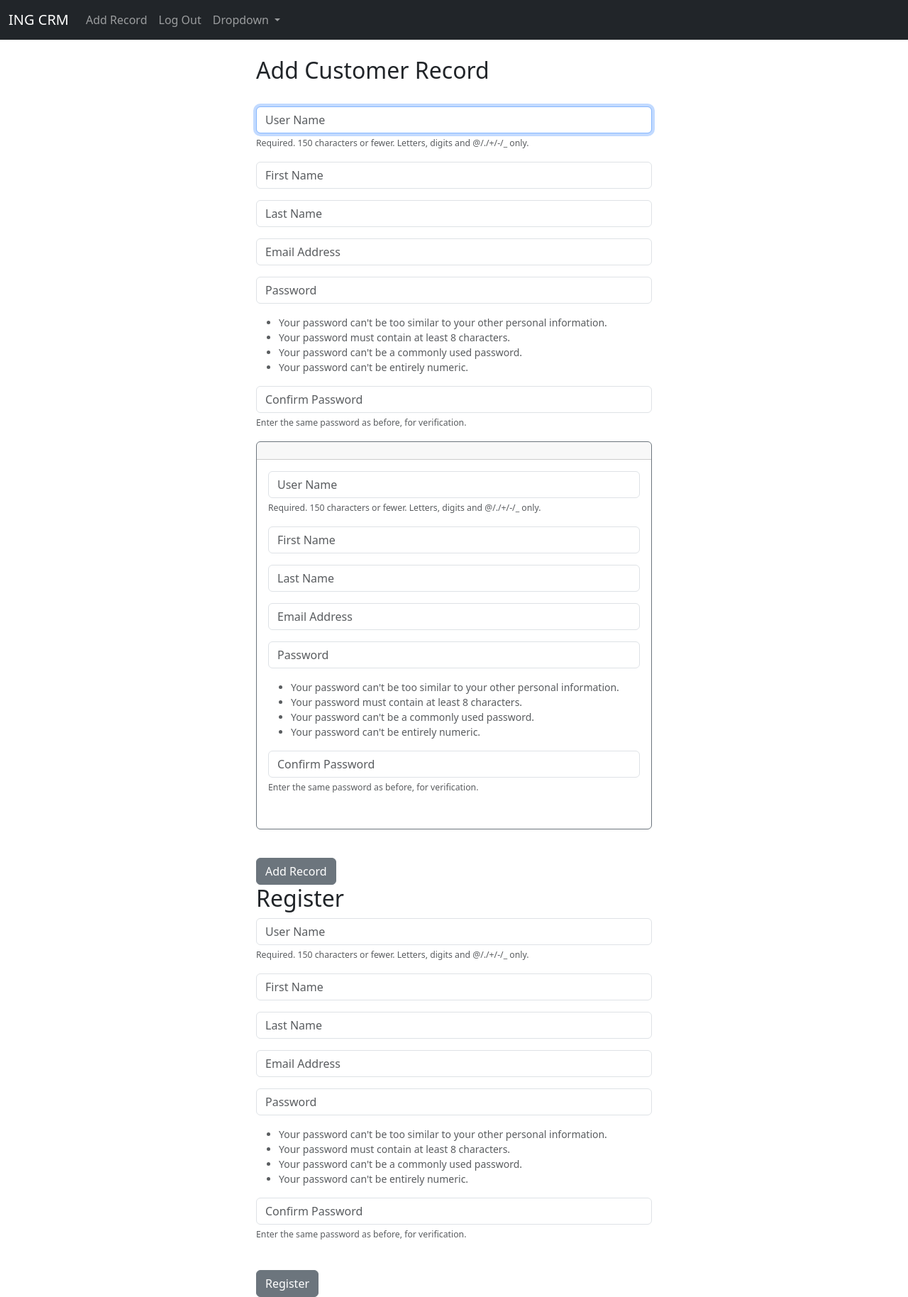
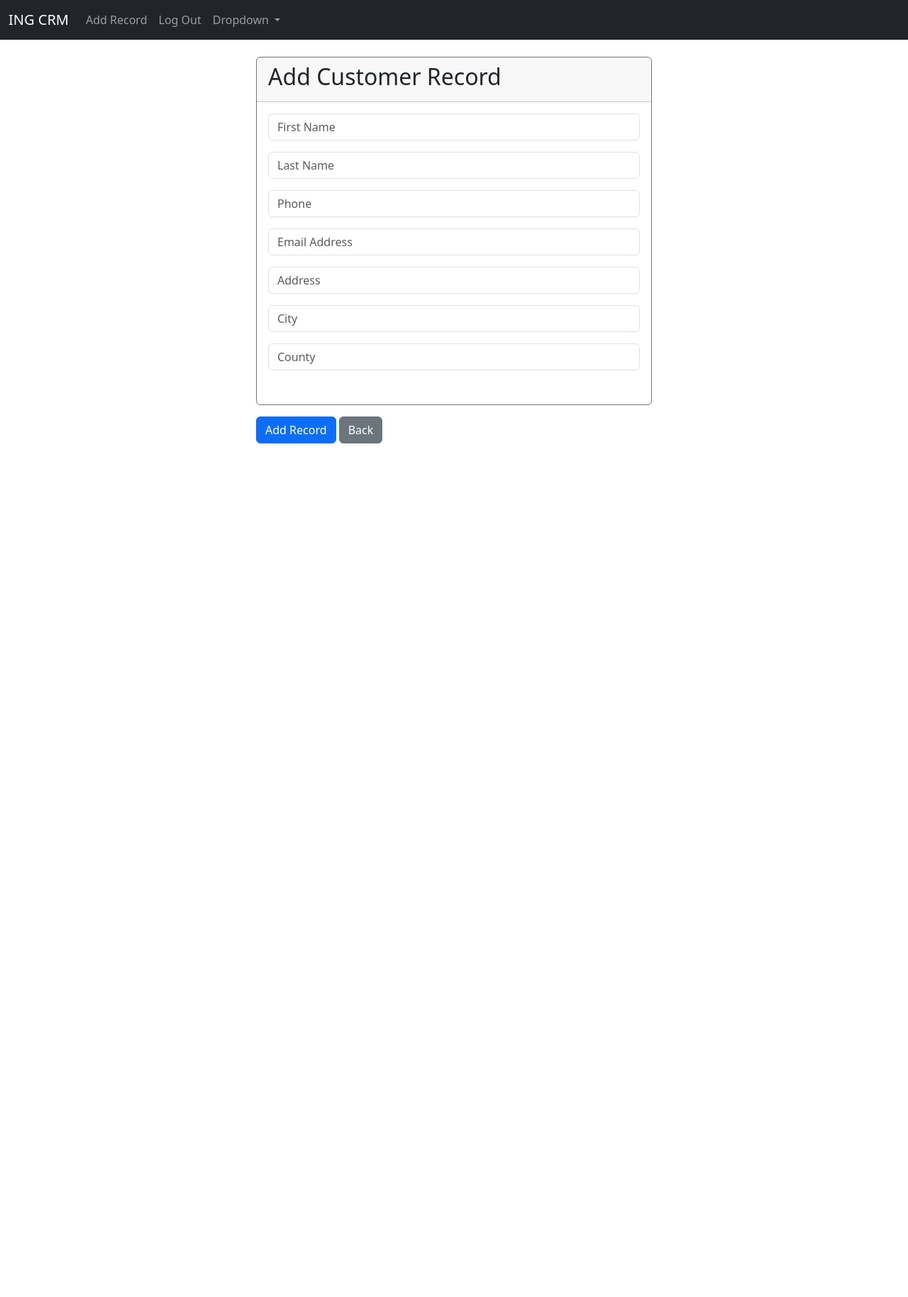
Before and after one commit to GithiuIsaac/ING-CRM, a Django app: template crm/crm_app/templates/add_record.html in a window 1280 px wide. Shown: the whole page at 71% size. After the commit the page ends 625 px from the top, so only its background shows below. Run offline with Django 4.2, Linux system fonts and the light colour scheme; the template is opened without the code that fills it: values that come from a table or form of the project are taken from there, others are empty; the visitor is signed in with stand-in values (Sample User, id 1); parts of the project's set-up code (start-up, migrations or seed data) failed here and were passed over.

Commit message:
Updated Model

```diff
--- a/crm/crm_app/forms.py
+++ b/crm/crm_app/forms.py
@@ -33,13 +33,13 @@ class RegisterForm(UserCreationForm):
 
 # Add New Record
 class AddRecordForm(forms.ModelForm):
-    first_name = forms.CharField(required=True, label="", max_length="100", widget=forms.widgets.TextInput(attrs={'class':'form-control', 'placeholder':'First Name'}))
-    last_name = forms.CharField(required=True, label="", max_length="100", widget=forms.widgets.TextInput(attrs={'class':'form-control', 'placeholder':'Last Name'}))
-    email = forms.EmailField(equired=True, label="", widget=forms.widgets.TextInput(attrs={'class':'form-control', 'placeholder':'Email Address'}))
-    phone = forms.CharField(required=True, label="", max_length="100", widget=forms.widgets.TextInput(attrs={'class':'form-control', 'placeholder':'Phone'}))
-    address = forms.CharField(required=True, label="", max_length="100", widget=forms.widgets.TextInput(attrs={'class':'form-control', 'placeholder':'Address'}))
-    city = forms.CharField(required=True, label="", max_length="100", widget=forms.widgets.TextInput(attrs={'class':'form-control', 'placeholder':'City'}))
-    county = forms.CharField(required=True, label="", max_length="100", widget=forms.widgets.TextInput(attrs={'class':'form-control', 'placeholder':'County'}))
+    first_name = forms.CharField(required=True, label="", max_length="100", widget=forms.widgets.TextInput(attrs={"class":"form-control", "placeholder":"First Name"}))
+    last_name = forms.CharField(required=True, label="", max_length="100", widget=forms.widgets.TextInput(attrs={"class":"form-control", "placeholder":"Last Name"}))
+    email = forms.EmailField(required=True, label="", widget=forms.widgets.TextInput(attrs={"class":"form-control", "placeholder":"Email Address"}))
+    phone = forms.CharField(required=True, label="", max_length="100", widget=forms.widgets.TextInput(attrs={"class":"form-control", "placeholder":"Phone"}))
+    address = forms.CharField(required=True, label="", max_length="100", widget=forms.widgets.TextInput(attrs={"class":"form-control", "placeholder":"Address"}))
+    city = forms.CharField(required=True, label="", max_length="100", widget=forms.widgets.TextInput(attrs={"class":"form-control", "placeholder":"City"}))
+    county = forms.CharField(required=True, label="", max_length="100", widget=forms.widgets.TextInput(attrs={"class":"form-control", "placeholder":"County"}))
 
     # Set class & designate the model to be used
     class Meta:
--- a/crm/crm_app/models.py
+++ b/crm/crm_app/models.py
@@ -8,8 +8,9 @@ class Record(models.Model):
     phone = models.CharField(max_length=15)
     email = models.CharField(max_length=100)
     address = models.CharField(max_length=100)
+    city = models.CharField(max_length=50)
     county = models.CharField(max_length=50)
-    city = models.CharField(max_length=50)
+
 
     def __str__(self):
         return(f"{self.first_name} {self.last_name}")
--- a/crm/crm_app/templates/add_record.html
+++ b/crm/crm_app/templates/add_record.html
@@ -2,30 +2,17 @@
 
 {% block content %}
 
+{% if user.is_authenticated %}
+
 <div class="col-md-6 offset-md-3">
-<h2>Add Customer Record</h2><br/>
-{% if user.is_authenticated %}
 <form method="POST" action="{% url 'add_record' %}">
   {% csrf_token %}
 
-  {{ form.as_p }}
   <div class="card border-secondary mb-3">
     <div class="card-header">
-      <h3 class="card-title">{{ customer_record.first_name }} {{ customer_record.last_name }}</h3>
+      <h2 class="card-title">Add Customer Record</h2>
     </div>
     <div class="card-body border-secondary mb-3">
-      {{ form.as_p }}
-    </div>
-  </div>
-  <br/>
-  <button type="submit" class="btn btn-secondary">Add Record</button>
-</form>
-</div>
-<div class="col-md-6 offset-md-3">
-    <h2>Register</h2>
-
-    <form method="POST" action="">
-      {% csrf_token %}
       {% if form.errors %}
       <div class="alert alert-warning alert-dismissible fade show" role="alert">
         {% for field in form %}
@@ -38,11 +25,12 @@
       {% endif %}
 
       {{ form.as_p }}
+    </div>
+  </div>
+  <button type="submit" class="btn btn-primary">Add Record</button>
 
-      <br/>
-      <button type="submit" class="btn btn-secondary">Register</button>
+  <a href="/" class="btn btn-secondary">Back</a>
 </form>
-
 </div>
 {% endif %}
 {% endblock %}
```
Also changed, not shown: crm/crm_app/views.py (+11 -7 lines). Lines whose indentation alone changed are shown as unchanged.
